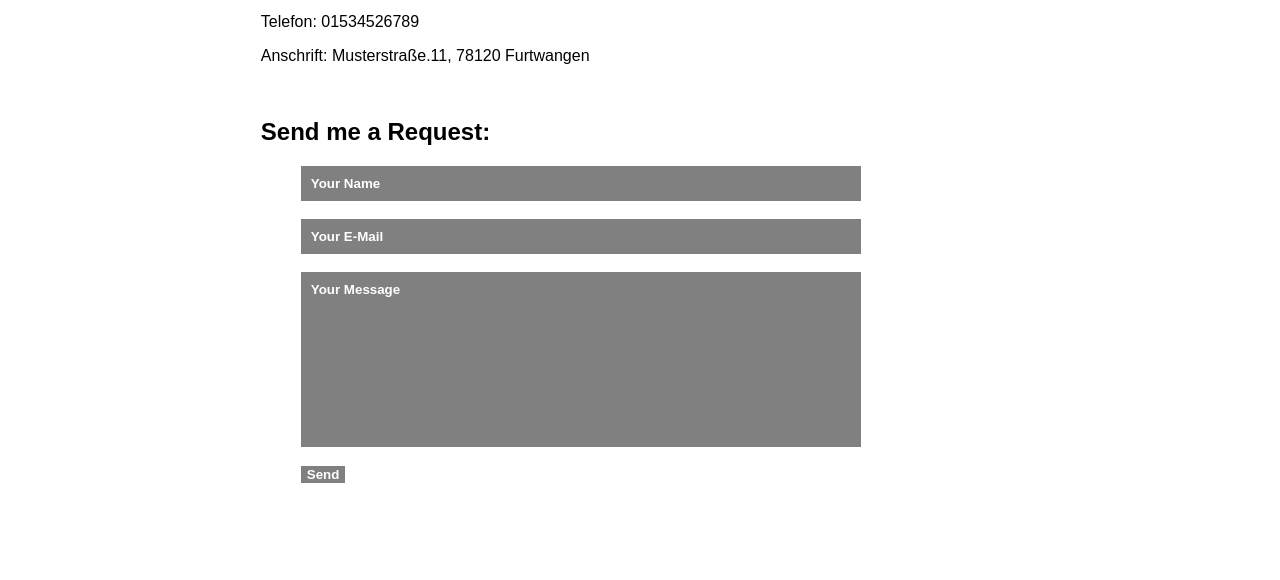
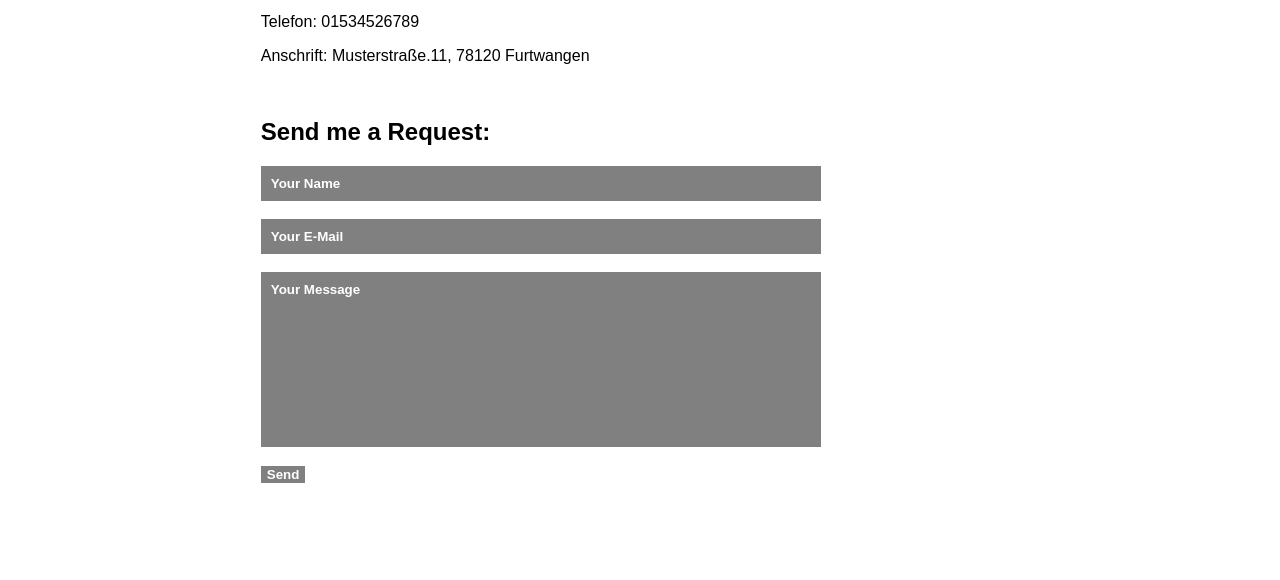
Before and after one commit to Anykhet/EIA1_SoSe22, a plain HTML site: page Aufgaben/L05/Aufgabe_5-Contact.html in a window 1280 px wide. Shown: the part 578-1158 px from the top of the page. Drawn offline with Linux system fonts and the light colour scheme.

Commit message:
verbesserung 3/05

```diff
--- a/Aufgaben/L05/Aufgabe_5-Contact.html
+++ b/Aufgaben/L05/Aufgabe_5-Contact.html
@@ -52,13 +52,13 @@
         <br>
 
         <div>
-
+            <div class="kontakt">
             <h2>Send me a Request:</h2>
 
              <input type="text" id="input-name" placeholder="Your Name" > <br><br>
              <input type="email" id="input-email" placeholder="Your E-Mail"> <br> <br>
              <input type="text" id="input-message" placeholder="Your Message"> <br> <br>
-
+            </div>
         </div>
 
         <button type="button">Send</button>
--- a/Aufgaben/L05/Portfolio.css
+++ b/Aufgaben/L05/Portfolio.css
@@ -160,20 +160,17 @@ input{
     padding: 10px;
 
 }
-.formular{
-    width: 800px;
-    margin: auto;
-}
+
 
 .aboutme{
     padding-left: 50%;
 }
+.kontakt{
+    margin: auto;
+    width: 800px;
+}
 
 
-
-input{
-    margin-left: 40px;
-}
 
 #input-name{
     background-color: gray;
@@ -199,7 +196,7 @@ background-color: gray;
 color: white;
 font-weight: bold;
 border: none;
-margin-left: 40px;
+
 
 }
 
```
